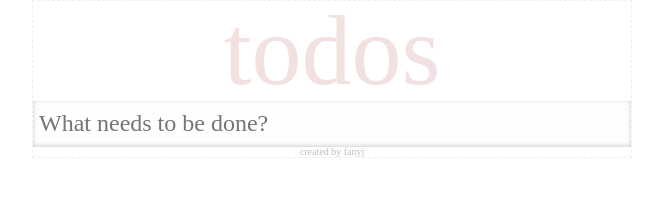
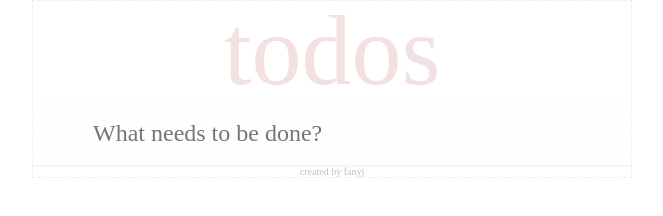
Before and after one commit to fancn21th/0_59_TodoMVC, a React app in the folder reacttodos/: page / in a window 1280 px wide. Shown: the whole page, without its empty margins (308-971 px from the left). Built offline with nearby package versions, Linux system fonts and the light colour scheme.

Commit message:
udpate add todo style

```diff
--- a/reacttodos/src/components/AddTodo/AddTodo.css
+++ b/reacttodos/src/components/AddTodo/AddTodo.css
@@ -5,17 +5,12 @@
   background: rgba(0, 0, 0, 0.003);
   box-shadow: inset 0 -2px 1px rgba(0,0,0,0.03);
 
-  position: relative;
-  margin: 0;
   font-size: 24px;
   font-family: inherit;
   font-weight: inherit;
   line-height: 1.4em;
-  border: 0;
   outline: none;
   color: inherit;
-  padding: 6px;
-  box-shadow: inset 0 -1px 5px 0 rgba(0, 0, 0, 0.2);
   -webkit-font-smoothing: antialiased;
   -moz-font-smoothing: antialiased;
   font-smoothing: antialiased;
```
